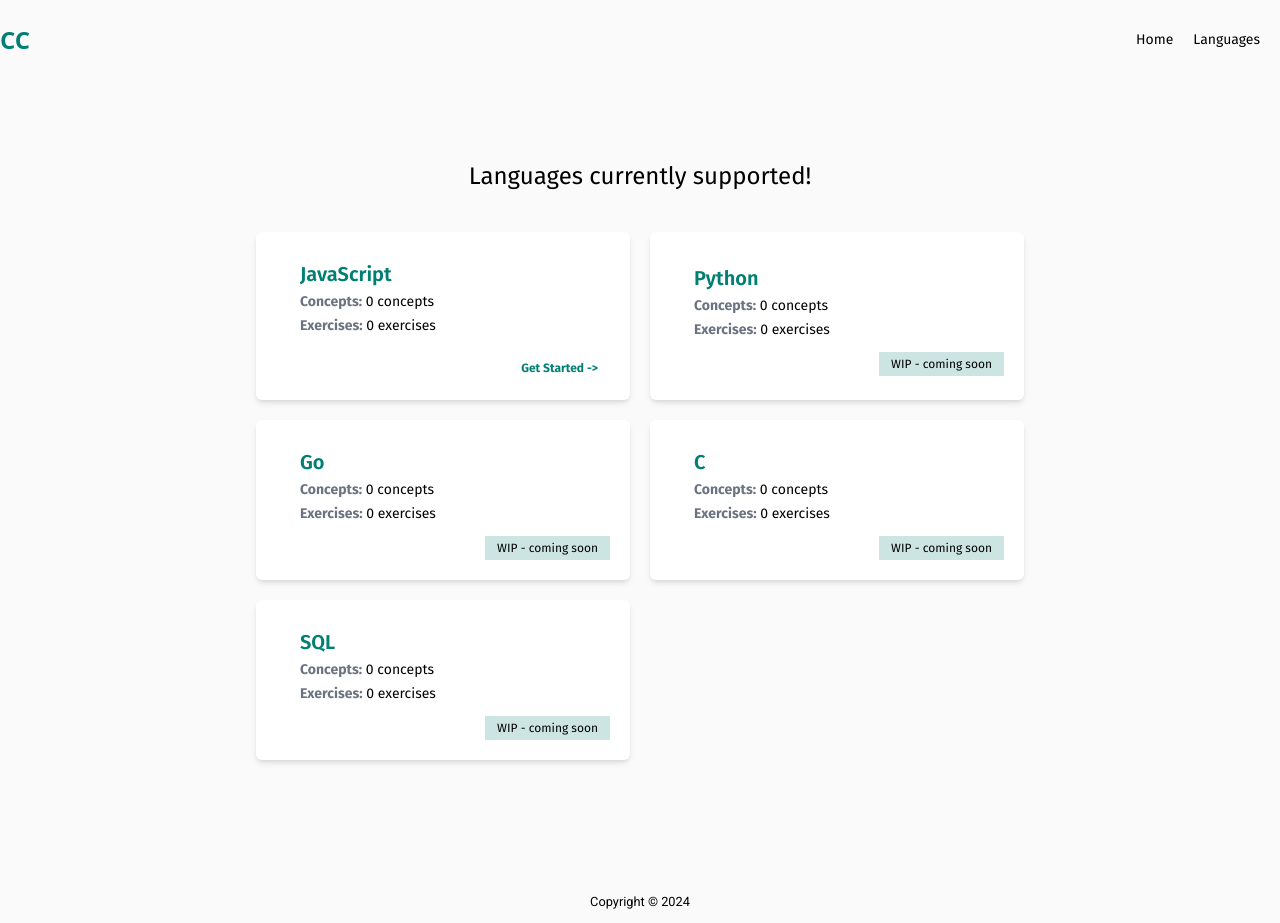
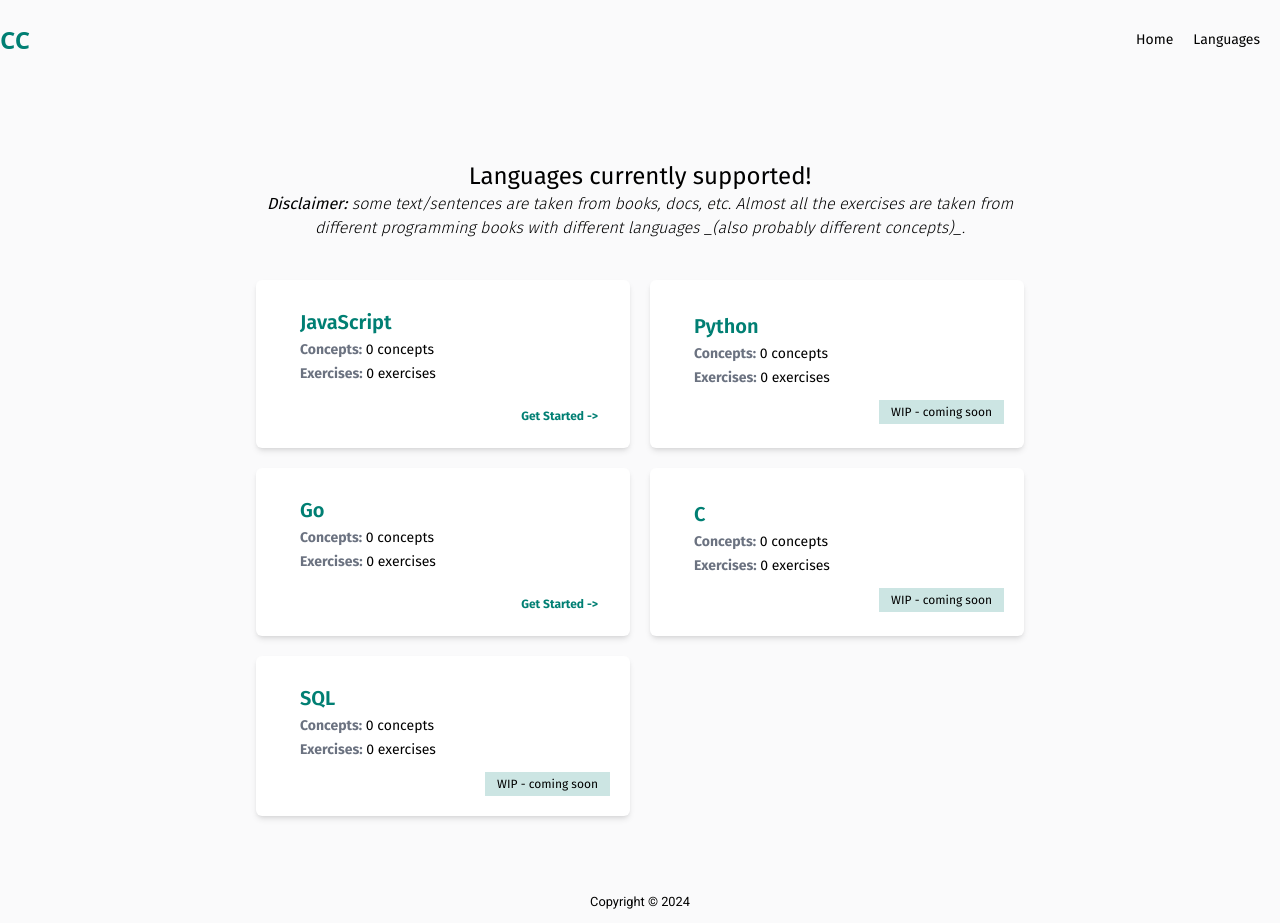
Before and after one commit to sparrowsl/crash-course, a SvelteKit app: page /languages in a window 1280 px wide. Built offline with nearby package versions, Linux system fonts and the light colour scheme.

Commit message:
add Golang

```diff
--- a/src/routes/languages/+page.svelte
+++ b/src/routes/languages/+page.svelte
@@ -5,11 +5,16 @@ import { languages } from "./languages.js";
 </script>
 
 <article class="mx-auto max-w-3xl py-10">
-	<h2 class="my-10 text-2xl max-w-lg mx-auto text-center">
+	<h2 class="mt-10 text-2xl max-w-lg mx-auto text-center">
 		Languages currently supported!
 	</h2>
+	<p class="italic text-center font-light">
+		<strong>Disclaimer:</strong> some text/sentences are taken from books, docs,
+		etc. Almost all the exercises are taken from different programming books with
+		different languages _(also probably different concepts)_.
+	</p>
 
-	<section class="grid grid-cols-2 gap-5">
+	<section class="grid grid-cols-2 gap-5 mt-10">
 		{#each languages as language (language.name)}
 			<figure class="bg-white shadow-md p-5 flex gap-6 items-center rounded-md">
 				<iconify-icon icon={language.icon?.name} class="text-5xl self-start">
--- /dev/null
+++ b/src/routes/languages/go/+page.svelte
@@ -0,0 +1,8 @@
+<script>
+// biome-ignore lint/correctness/noUnusedImports: <explanation>
+import Overview from "./overview.md";
+</script>
+
+<article class="prose">
+	<Overview />
+</article>
--- /dev/null
+++ b/src/routes/languages/go/overview.md
@@ -0,0 +1,15 @@
+---
+title: Go (Golang)
+---
+
+# {title}
+
+**Go** is a general-purpose programming language with clean syntax and advance features, including concurrency and a useful language
+in a wide variety of software domains and used to build tools like CLI apps, Web API, etc.
+
+This guide provides some support you need to get started with the language, with short, simple and easy to read sections
+that build on each other _(hopefully)_.
+
+> This book assumes you already have Go installed on your system.
+
+Many companies have started using Go because of its simplicity, ease of use, performance, low barrier of entry, and powerful tooling.
--- a/src/routes/languages/languages.js
+++ b/src/routes/languages/languages.js
@@ -21,7 +21,7 @@ export const languages = [
 	{
 		name: "Go",
 		icon: { name: "simple-icons:go" },
-		supported: false,
+		supported: true,
 		concepts: 0,
 		exercises: 0,
 		url: "/languages/go",
```
